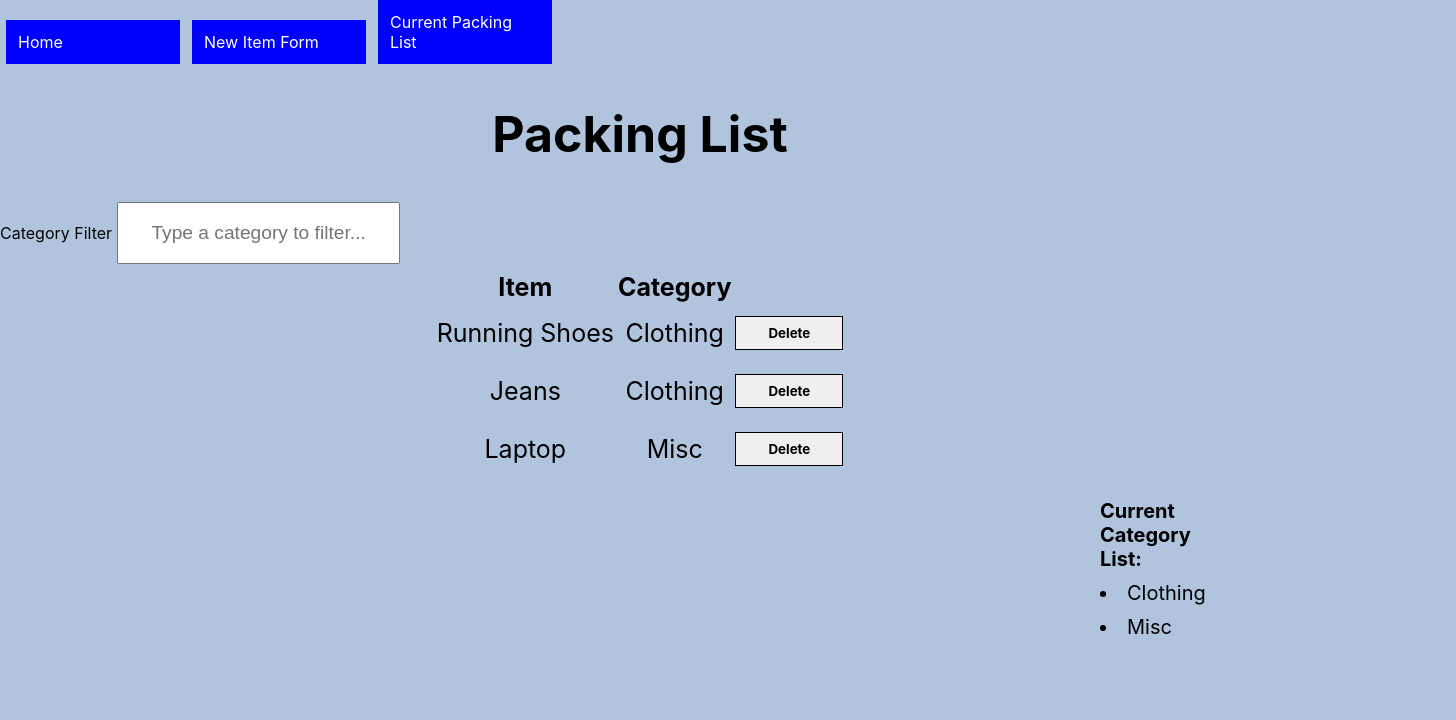
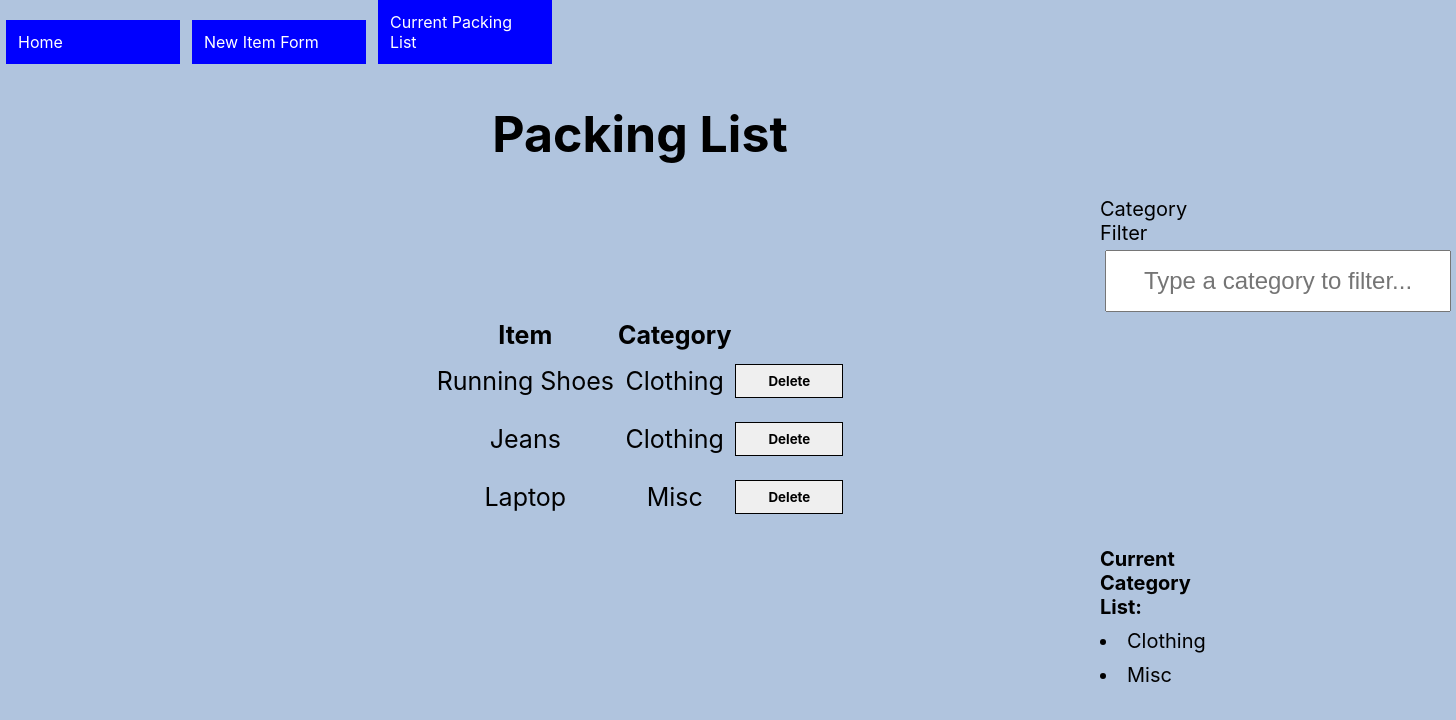
Before and after one commit to turitzinv/phase-2-final-project, a React (Create React App) app: page /currentpackinglist in a window 1280 px wide. Shown: the top 720 px of the page, 1456 px wide, since content can reach past the window. Built offline with nearby package versions, Linux system fonts and the light colour scheme; data requests are answered from the project's data file.

Commit message:
Updated css of the searchbar class that shows the filter.

```diff
--- a/src/index.css
+++ b/src/index.css
@@ -44,6 +44,15 @@ code {
   margin-bottom: 10px;
 }
 
+.searchbar {
+  font-size: 20px;
+  text-align: auto;
+  margin-left: 1100px;
+  margin-right: 60px;
+
+}
+
+
 #form {
   text-align: center;
 }
```
